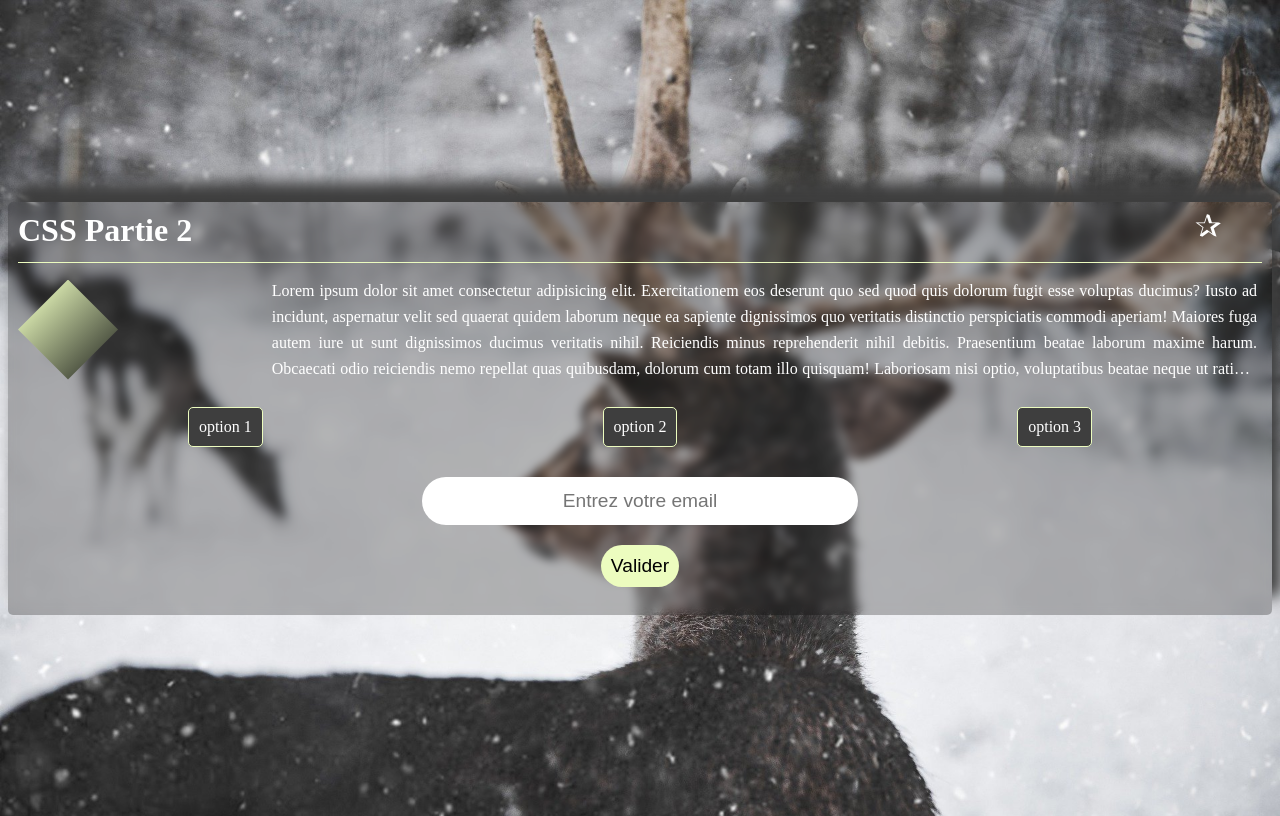
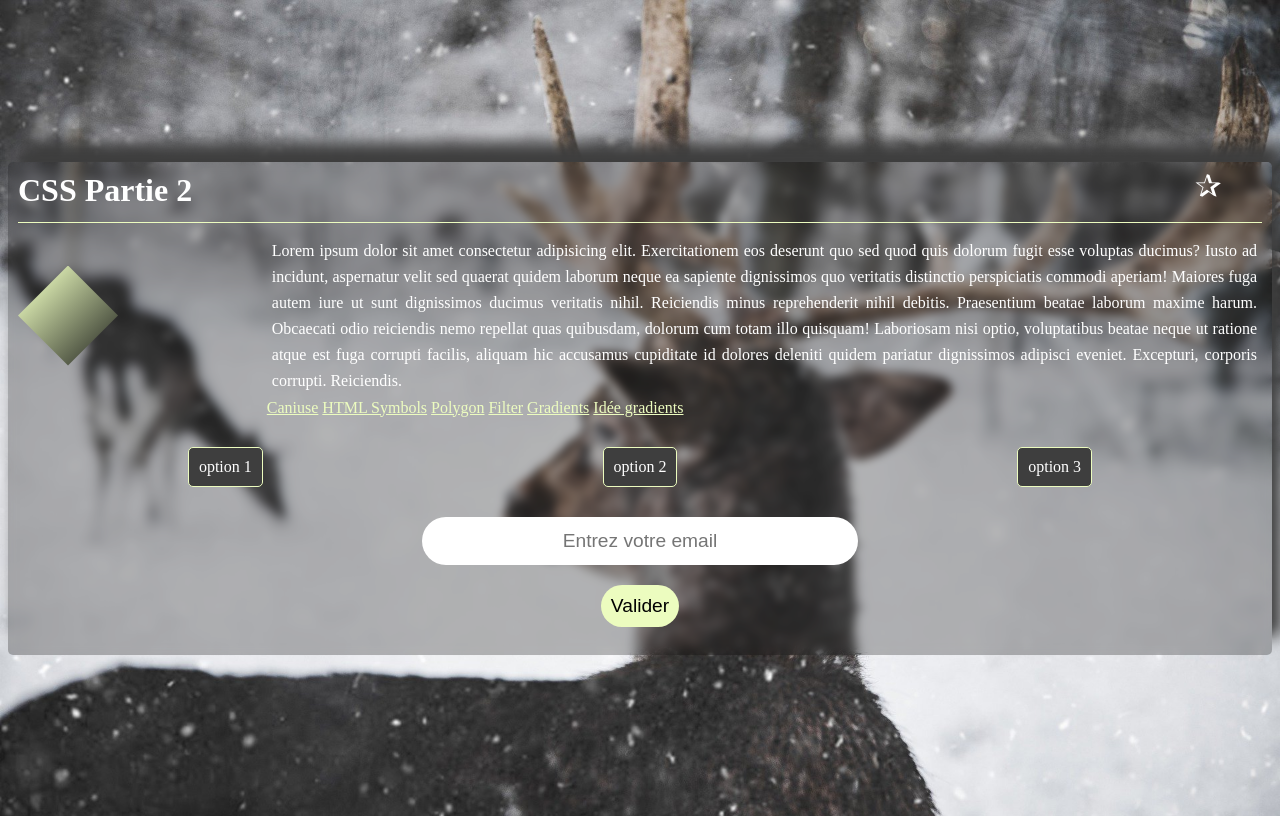
Before and after one commit to OkonoWil/Base-du-CSS-partie2, a plain HTML site: page CSS_cours_2/index.html in a window 1280 px wide. Drawn offline with Linux system fonts and the light colour scheme.

Commit message:
second commit

```diff
--- a/CSS_cours_2/index.html
+++ b/CSS_cours_2/index.html
@@ -16,6 +16,17 @@
         <div class="polygon"></div>
       </div>
       <p>Lorem ipsum dolor sit amet consectetur adipisicing elit. Exercitationem eos deserunt quo sed quod quis dolorum fugit esse voluptas ducimus? Iusto ad incidunt, aspernatur velit sed quaerat quidem laborum neque ea sapiente dignissimos quo veritatis distinctio perspiciatis commodi aperiam! Maiores fuga autem iure ut sunt dignissimos ducimus veritatis nihil. Reiciendis minus reprehenderit nihil debitis. Praesentium beatae laborum maxime harum. Obcaecati odio reiciendis nemo repellat quas quibusdam, dolorum cum totam illo quisquam! Laboriosam nisi optio, voluptatibus beatae neque ut ratione atque est fuga corrupti facilis, aliquam hic accusamus cupiditate id dolores deleniti quidem pariatur dignissimos adipisci eveniet. Excepturi, corporis corrupti. Reiciendis.</p>
+      <p>
+        <ul>
+          <li><a href="https://caniuse.com/css-backdrop-filter">Caniuse</a></li>
+          <li><a href="https://www.toptal.com/designers/htmlarrows/symbols/">HTML Symbols</a></li>
+          <li><a href="https://bennettfeely.com/clippy/">Polygon</a></li>
+          <li><a href="https://cssgenerator.org/filter-css-generator.html">Filter</a></li>
+          <li><a href="https://cssgradient.io/">Gradients</a></li>
+          <li><a href="https://webgradients.com/">Idée gradients</a></li>
+        </ul>
+      </p>
+
     </div>
     <div class="checkbox-container">
       <input type="checkbox" id="option1" >
@@ -29,7 +40,7 @@
       <input type="text" placeholder="Entrez votre email">
     </div>
     <button>Valider</button>
-    <a href="https://www.google.com">conditions générales de vente</a>
+    <a class="a1" href="https://www.google.com">conditions générales de vente</a>
   </div>
 </body>
 </html>
--- a/CSS_cours_2/style.css
+++ b/CSS_cours_2/style.css
@@ -90,10 +90,10 @@ h1::after{
 p{
   line-height: 26px;
   margin: 5px;
-  display: -webkit-box;
+  /*display: -webkit-box;
   -webkit-box-orient: vertical;
   -webkit-line-clamp: 4;
-  overflow: hidden;
+  overflow: hidden;*/
   text-align: justify;
 }
 
@@ -175,6 +175,14 @@ button:hover{
   letter-spacing: 3px;
 }
 
+ul{
+  display: block;
+}
+li{
+  display: inline-block;
+  justify-content:space-between;
+}
+
 button:hover + a,
 a:hover{
   transition: 0.5s;
@@ -185,6 +193,9 @@ a{
   color: var(--color4);
   display: block;
   text-align: center;
+}
+
+.a1{
   opacity: 0;
 }
 
```
